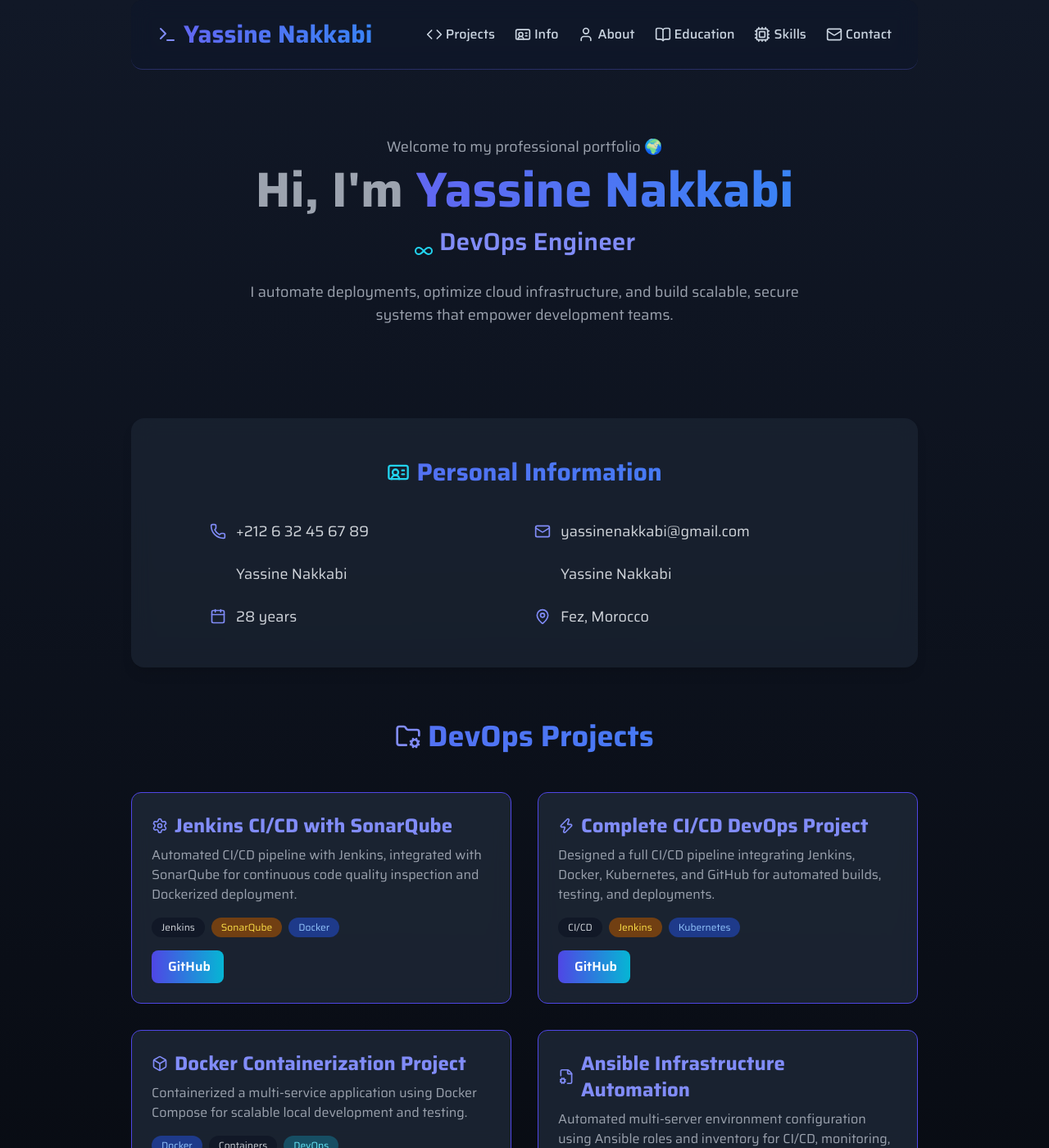
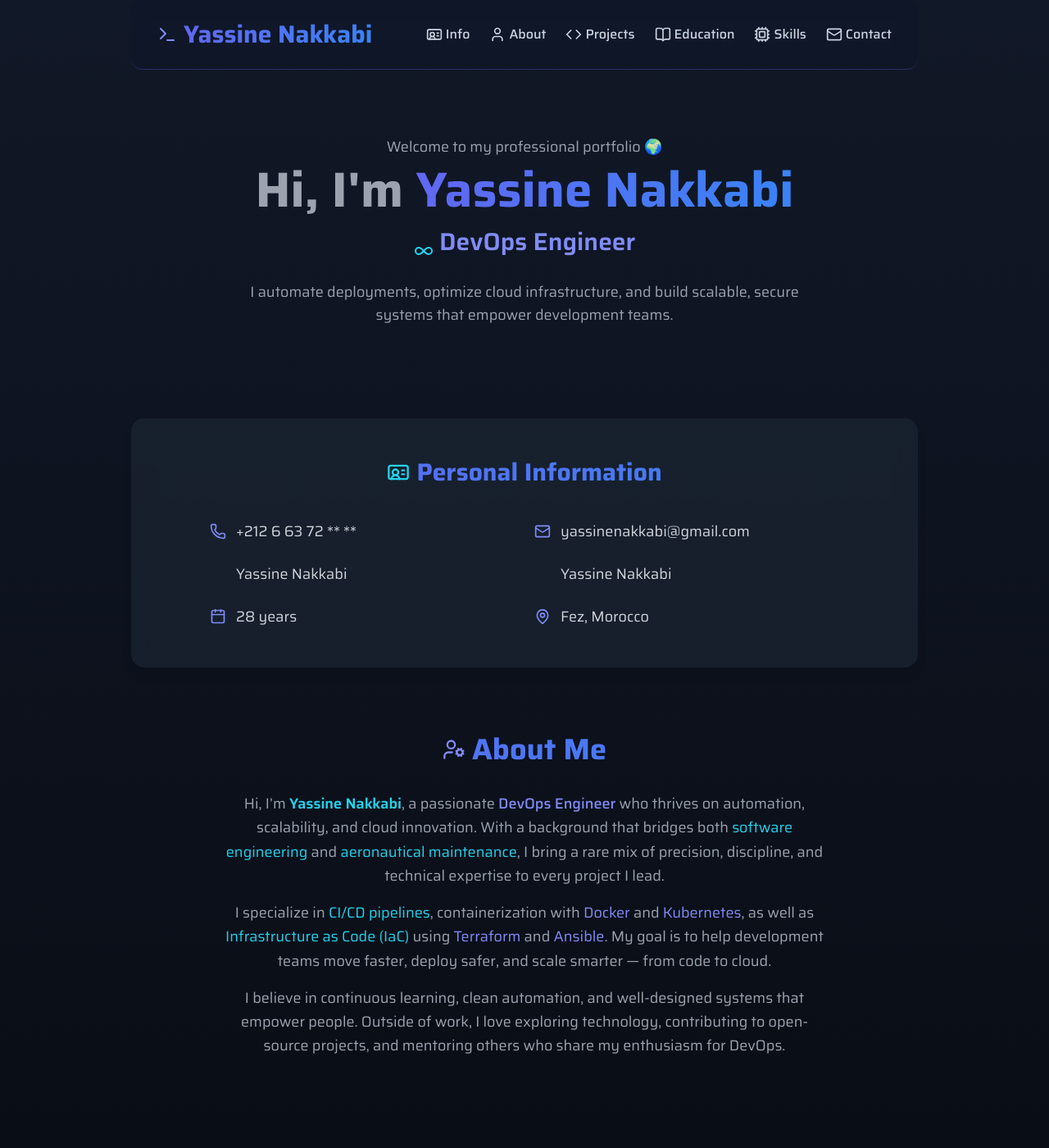
Before and after one commit to yassinenakkabi/professional-portfolio, a Jekyll site: the page index.html, which Jekyll copies as it is, in a window 1280 px wide and 1400 px high. Shown: the whole window at 82% size. Built offline with Jekyll 4.4.1, drawn with Linux system fonts in a browser that asks for light colours; nearby versions of some CDN libraries; some of the changed text lies outside the part shown.

Commit message:
Update About Me section with professional DevOps description and animations

```diff
--- a/index.html
+++ b/index.html
@@ -117,9 +117,10 @@
 
       <!-- Desktop Navigation -->
       <nav class="hidden md:flex space-x-6">
-        <a href="#projects" class="flex items-center gap-1 hover:text-cyan-400"><i data-lucide="code" class="w-5 h-5"></i> Projects</a>
-        <a href="#info" class="flex items-center gap-1 hover:text-cyan-400"><i data-lucide="id-card" class="w-5 h-5"></i> Info</a>
-        <a href="#about" class="flex items-center gap-1 hover:text-cyan-400"><i data-lucide="user" class="w-5 h-5"></i> About</a>
+                <a href="#info" class="flex items-center gap-1 hover:text-cyan-400"><i data-lucide="id-card" class="w-5 h-5"></i> Info</a>
+               <a href="#about" class="flex items-center gap-1 hover:text-cyan-400"><i data-lucide="user" class="w-5 h-5"></i> About</a>
+
+                <a href="#projects" class="flex items-center gap-1 hover:text-cyan-400"><i data-lucide="code" class="w-5 h-5"></i> Projects</a>
         <a href="#education" class="flex items-center gap-1 hover:text-cyan-400"><i data-lucide="book-open" class="w-5 h-5"></i> Education</a>
         <a href="#skills" class="flex items-center gap-1 hover:text-cyan-400"><i data-lucide="cpu" class="w-5 h-5"></i> Skills</a>
         <a href="#contact" class="flex items-center gap-1 hover:text-cyan-400"><i data-lucide="mail" class="w-5 h-5"></i> Contact</a>
@@ -166,7 +167,7 @@
       </h2>
 
       <div class="grid grid-cols-1 sm:grid-cols-2 gap-6 max-w-3xl mx-auto text-gray-300 text-lg">
-        <div class="flex items-center gap-3"><i data-lucide="phone" class="w-5 h-5 text-indigo-400"></i> <span><strong></strong> +212 6 32 45 67 89</span></div>
+        <div class="flex items-center gap-3"><i data-lucide="phone" class="w-5 h-5 text-indigo-400"></i> <span><strong></strong> +212 6 63 72 ** **</span></div>
         <div class="flex items-center gap-3"><i data-lucide="mail" class="w-5 h-5 text-indigo-400"></i> <span><strong></strong> yassinenakkabi@gmail.com</span></div>
         <div class="flex items-center gap-3"><i data-lucide="linkedin" class="w-5 h-5 text-indigo-400"></i> <a href="https://www.linkedin.com/in/yassine-nakkabi/" target="_blank" class="hover:text-cyan-400 transition-colors">Yassine Nakkabi</a></div>
         <div class="flex items-center gap-3"><i data-lucide="instagram" class="w-5 h-5 text-indigo-400"></i> <a href="https://www.instagram.com/yassine.nakkabi" target="_blank" class="hover:text-cyan-400 transition-colors">Yassine Nakkabi</a></div>
@@ -174,6 +175,38 @@
         <div class="flex items-center gap-3"><i data-lucide="map-pin" class="w-5 h-5 text-indigo-400"></i> <span><strong></strong> Fez, Morocco</span></div>
       </div>
     </section>
+
+    <!-- ABOUT -->
+<section id="about" class="py-20 text-center">
+  <h2 class="text-4xl font-bold mb-8 gradient-text flex items-center justify-center gap-2">
+    <i data-lucide="user-cog" class="w-7 h-7 text-indigo-400"></i> About Me
+  </h2>
+
+  <div class="max-w-3xl mx-auto text-gray-400 text-lg leading-relaxed px-4">
+    <p class="mb-4">
+      Hi, I’m <span class="text-cyan-400 font-semibold">Yassine Nakkabi</span>, a passionate
+      <span class="text-indigo-400 font-medium">DevOps Engineer</span> who thrives on automation,
+      scalability, and cloud innovation. With a background that bridges both
+      <span class="text-cyan-400">software engineering</span> and <span class="text-cyan-400">aeronautical maintenance</span>,
+      I bring a rare mix of precision, discipline, and technical expertise to every project I lead.
+    </p>
+
+    <p class="mb-4">
+      I specialize in <span class="text-cyan-400">CI/CD pipelines</span>, containerization with
+      <span class="text-indigo-400">Docker</span> and <span class="text-indigo-400">Kubernetes</span>,
+      as well as <span class="text-cyan-400">Infrastructure as Code (IaC)</span> using
+      <span class="text-indigo-400">Terraform</span> and <span class="text-indigo-400">Ansible</span>.
+      My goal is to help development teams move faster, deploy safer, and scale smarter — from code to cloud.
+    </p>
+
+    <p>
+      I believe in continuous learning, clean automation, and well-designed systems that empower people.
+      Outside of work, I love exploring technology, contributing to open-source projects, and mentoring
+      others who share my enthusiasm for DevOps.
+    </p>
+  </div>
+</section>
+
 
    <!-- 💼 DEVOPS PROJECTS -->
 <section id="projects" class="py-16">
```
Also changed, not shown: other parts of index.html (+1 -1 lines).
